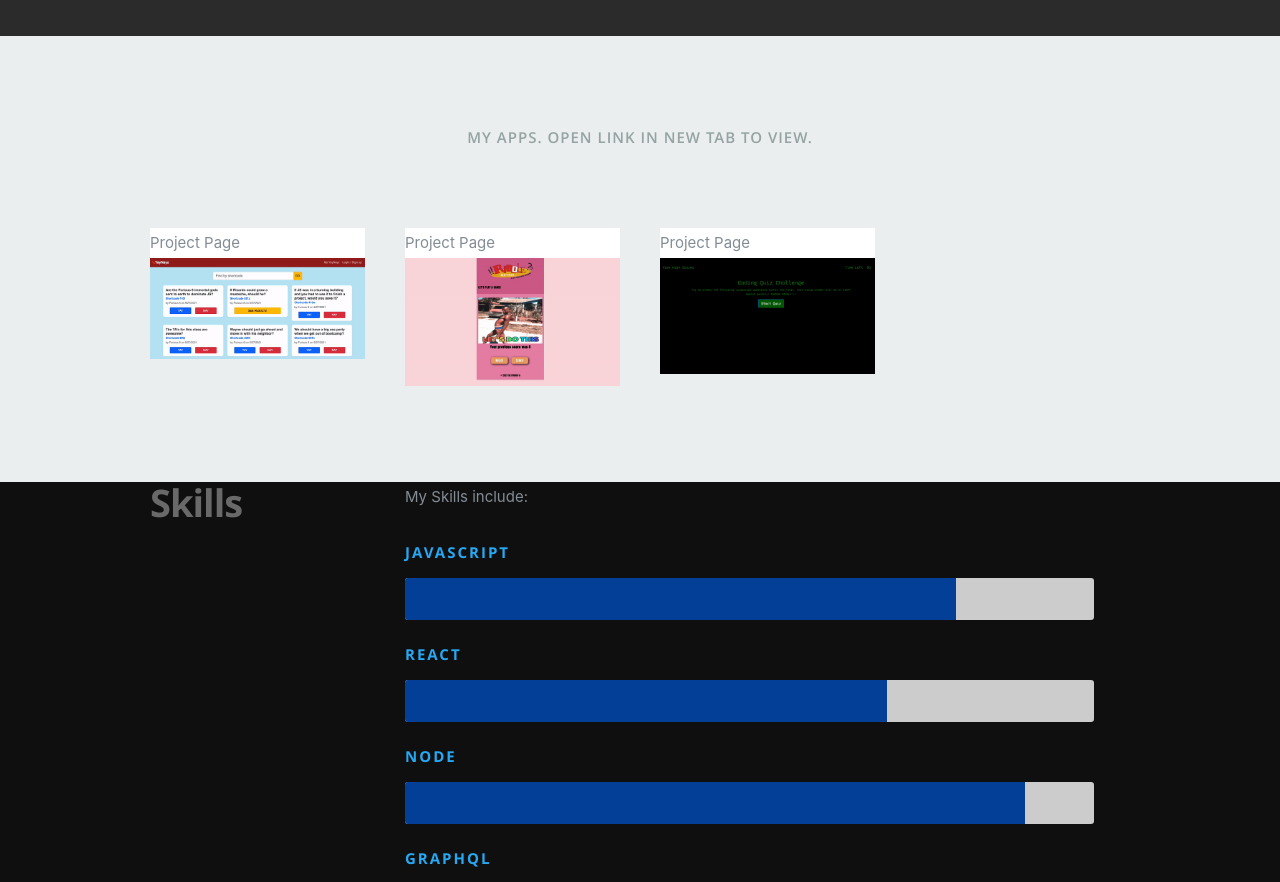
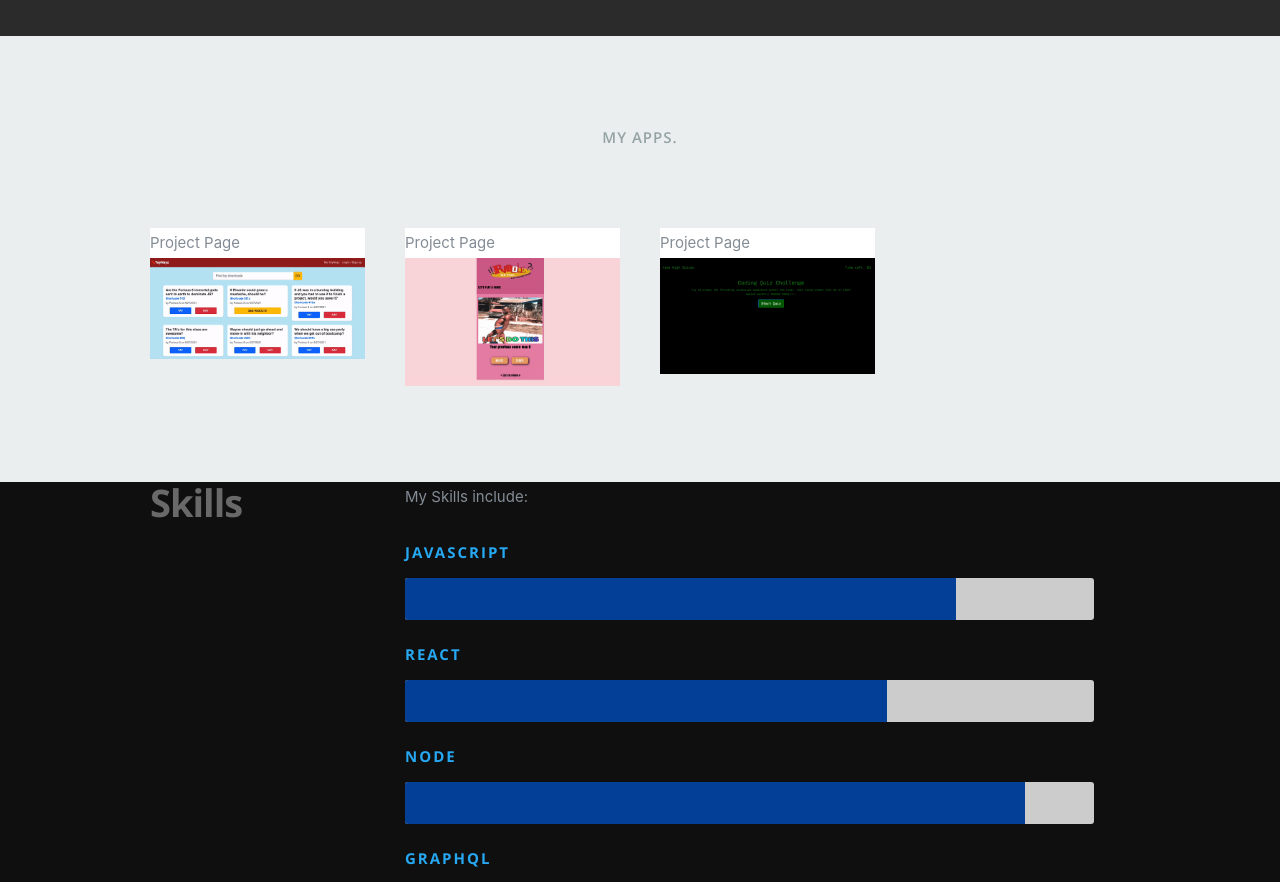
Before and after one commit to zpuckett/portfolio, a React (Create React App) app: page / in a window 1280 px wide. Shown: the part 1220-2102 px from the top of the page. Built offline with nearby package versions, Linux system fonts and the light colour scheme.

Commit message:
css update

```diff
--- a/public/css/layout.css
+++ b/public/css/layout.css
@@ -444,14 +444,14 @@ ul#nav li.current a { color: rgb(60, 124, 243); }
 }
 .portfolio-item .item-wrap .link-icon {
    display: block;
-   color: #fff;
+   color:black;
    height: 30px;
    width: 30px;
    font-size: 18px;
    line-height: 30px;
    text-align: center;
 
-   opacity: 0;
+   opacity: 20;
 	-moz-opacity: 0;
 	filter:alpha(opacity=0);
 
--- a/src/components/Portfolio.js
+++ b/src/components/Portfolio.js
@@ -6,7 +6,7 @@ export default class Porfolio extends Component {
       <section id="portfolio">
       <div className="row">
         <div className="twelve columns collapsed">
-          <h1>My Apps. Open link in new tab to view.</h1>
+          <h1>My Apps.</h1>
           <br></br>
           <div id="portfolio-wrapper" className="bgrid-quarters s-bgrid-thirds cf">
           {
```
